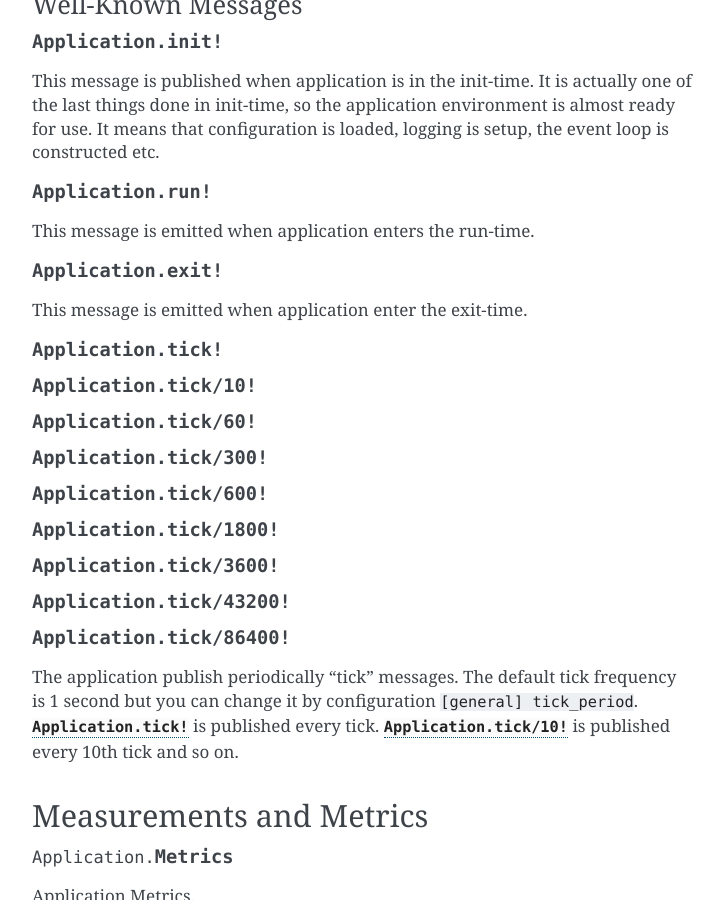
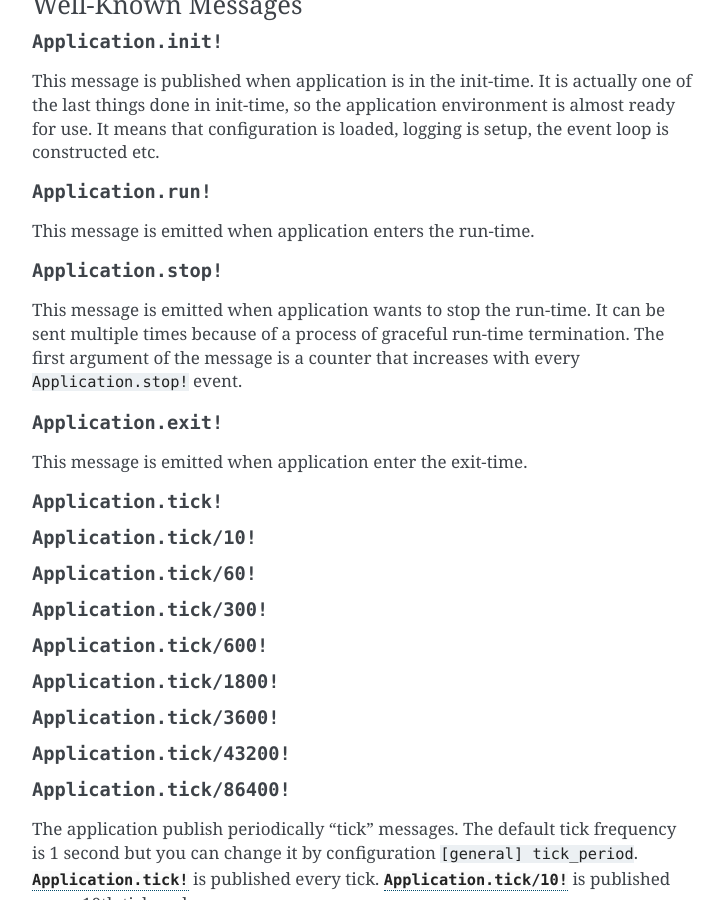
Before and after one commit to TeskaLabs/asab, a Sphinx documentation site: the page built from doc/asab/application.rst, in a window 1280 px wide and 900 px high, scrolled down 1000 px. Shown: the whole window, without its empty margins (388-1112 px from the left). Built offline with Sphinx 7.4.7, drawn with Linux system fonts in a browser that asks for light colours; the version number is read from the project's files by our own code.

Commit message:
Add a "Application.stop!" message.

```diff
--- a/doc/asab/application.rst
+++ b/doc/asab/application.rst
@@ -67,6 +67,13 @@ It means that configuration is loaded, logging is setup, the event loop is const
 .. option:: Application.run!
 
 This message is emitted when application enters the run-time.
+
+
+.. option:: Application.stop!
+
+This message is emitted when application wants to stop the run-time.
+It can be sent multiple times because of a process of graceful run-time termination.
+The first argument of the message is a counter that increases with every ``Application.stop!`` event.
 
 
 .. option:: Application.exit!
```
Also changed, not shown: 1 other file.
